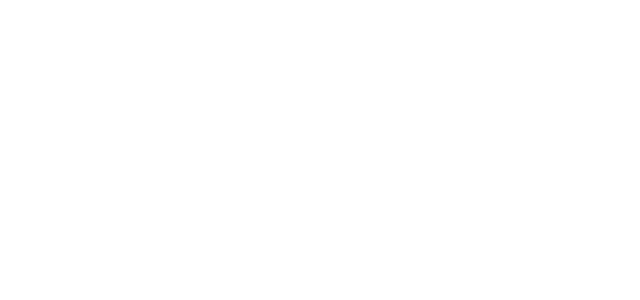
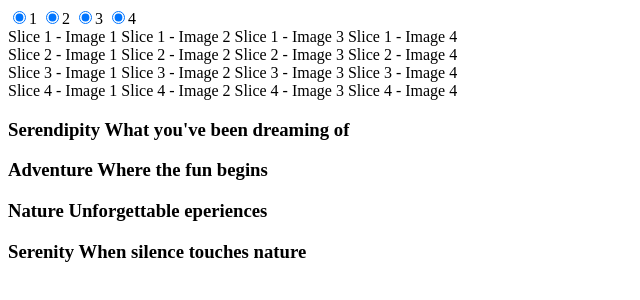
Before and after one commit to Al-bat-ros/SlidingImagePanels, a plain HTML site: page index.html in a window 1280 px wide. Shown: the whole page, without its empty margins (0-640 px from the left). Drawn offline with Linux system fonts and the light colour scheme.

Commit message:
add html

```diff
--- a/index.html
+++ b/index.html
@@ -2,9 +2,68 @@
 <html lang="en">
 <head>
     <meta charset="UTF-8">
-    <title>Title</title>
+    <title>Sliding Image Panels</title>
+    <link rel="stylesheet" type="text/css" href="style.css">
 </head>
 <body>
+    <section class="cr-container">
+        <input id="select-img-1" type="radio" class="cr-selector-img-1" name="select-img-1" checked/
+        <label for="select-img-1" class="cr-label-img-1">1</label>
 
+        <input id="select-img-2" type="radio" class="cr-selector-img-2" name="select-img-2" checked/
+        <label for="select-img-2" class="cr-label-img-2">2</label>
+
+        <input id="select-img-3" type="radio" class="cr-selector-img-3" name="select-img-3" checked/
+        <label for="select-img-3" class="cr-label-img-3">3</label>
+
+        <input id="select-img-4" type="radio" class="cr-selector-img-4" name="select-img-4" checked/
+        <label for="select-img-4" class="cr-label-img-4">4</label>
+
+        <div class="cr-bgimg">
+            <div>
+                <span>Slice 1 - Image 1</span>
+                <span>Slice 1 - Image 2</span>
+                <span>Slice 1 - Image 3</span>
+                <span>Slice 1 - Image 4</span>
+            </div>
+            <div>
+                <span>Slice 2 - Image 1</span>
+                <span>Slice 2 - Image 2</span>
+                <span>Slice 2 - Image 3</span>
+                <span>Slice 2 - Image 4</span>
+            </div>
+            <div>
+                <span>Slice 3 - Image 1</span>
+                <span>Slice 3 - Image 2</span>
+                <span>Slice 3 - Image 3</span>
+                <span>Slice 3 - Image 4</span>
+            </div>
+            <div>
+                <span>Slice 4 - Image 1</span>
+                <span>Slice 4 - Image 2</span>
+                <span>Slice 4 - Image 3</span>
+                <span>Slice 4 - Image 4</span>
+            </div>
+            <div class="cr-titles">
+                <h3>
+                    <span>Serendipity</span>
+                    <span>What you've been dreaming of</span>
+                </h3>
+                <h3>
+                    <span>Adventure</span>
+                    <span>Where the fun begins</span>
+                </h3>
+                <h3>
+                    <span>Nature</span>
+                    <span>Unforgettable eperiences</span>
+                </h3>
+                <h3>
+                    <span>Serenity</span>
+                    <span>When silence touches nature</span>
+                </h3>
+            </div>
+        </div>
+    </section>
 </body>
+
 </html>
--- a/style.css
+++ b/style.css
@@ -0,0 +1,3 @@
+.cr-container{
+
+}
```
